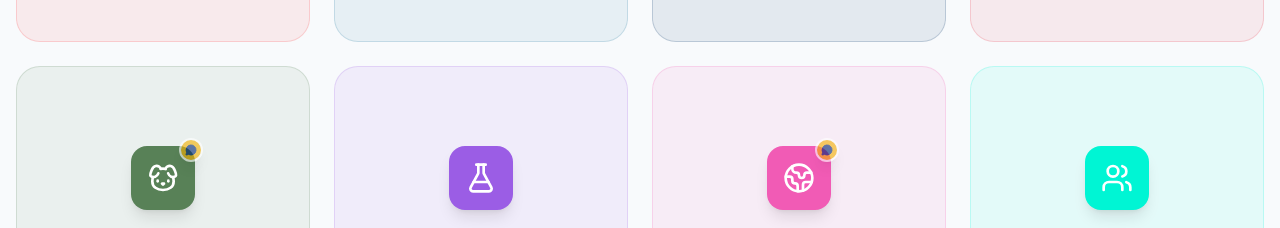
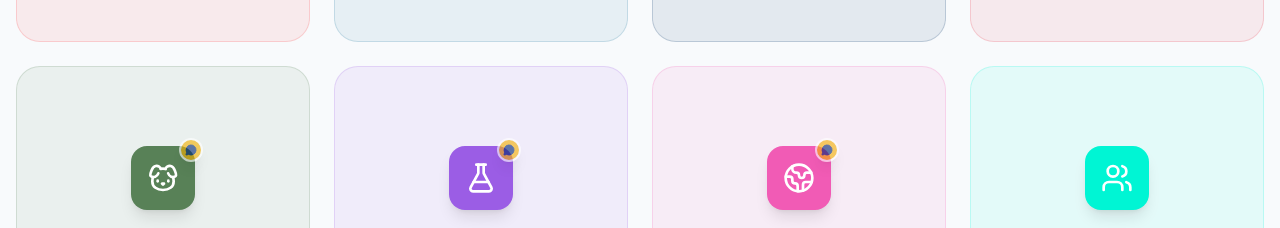
Before and after one commit to distra-square/csnuni-site, a React (Vite) app: page / in a window 1280 px wide. Shown: the part 2520-2748 px from the top of the page. Built offline with nearby package versions, Linux system fonts and the light colour scheme.

Commit message:
Update data.ts
aggiunta nuovi gruppi

```diff
--- a/src/data.ts
+++ b/src/data.ts
@@ -489,10 +489,40 @@ export const UNIVERSITY_AREAS: UniversityArea[] = [
       'Volcanology'
     ],
     associations: [
-      { id: 'biostudenti-unina', name: 'BioStudenti', description: 'Area Biologia.', link: 'https://instagram.com/biostudenti_unina', instagram: 'https://instagram.com/biostudenti_unina', logo: '/BIOSTUDENTI.png' },
-      { id: 'asgunina', name: 'ASGU', description: 'Area Geologia.', link: 'https://instagram.com/asgunina', instagram: 'https://instagram.com/asgunina', logo: '/ASGU.png' },
-      { id: 'asmath-unina', name: 'ASMath', description: 'Area Matematica.', link: 'https://instagram.com/asmath_unina', instagram: 'https://instagram.com/asmath_unina', logo: '/ASMATH.png' },
-      { id: 'aschem-unina', name: 'ASChem', description: 'Area Scienze Chimiche.', link: 'https://instagram.com/aschem_unina', instagram: 'https://instagram.com/aschem_unina', logo: '/ASCHEM.png' }
+      {
+        id: 'biostudenti-unina',
+        name: 'BioStudenti',
+        description: 'Area Biologia.',
+        link: 'https://instagram.com/biostudenti_unina',
+        instagram: 'https://instagram.com/biostudenti_unina',
+        telegram: 'https://t.me/matricole_biologia_unina',
+        logo: '/BIOSTUDENTI.png'
+      },
+      {
+        id: 'asgunina',
+        name: 'ASGU',
+        description: 'Area Geologia.',
+        link: 'https://instagram.com/asgunina',
+        instagram: 'https://instagram.com/asgunina',
+        logo: '/ASGU.png'
+      },
+      {
+        id: 'asmath-unina',
+        name: 'ASMath',
+        description: 'Area Matematica.',
+        link: 'https://instagram.com/asmath_unina',
+        instagram: 'https://instagram.com/asmath_unina',
+        whatsapp: 'https://chat.whatsapp.com/LEfMNzQgB3P8CqHOfFjHGd?s=sw&p=a&mlu=3&amv=0',
+        logo: '/ASMATH.png'
+      },
+      {
+        id: 'aschem-unina',
+        name: 'ASChem',
+        description: 'Area Scienze Chimiche.',
+        link: 'https://instagram.com/aschem_unina',
+        instagram: 'https://instagram.com/aschem_unina',
+        logo: '/ASCHEM.png'
+      }
     ]
   },
   {
```
